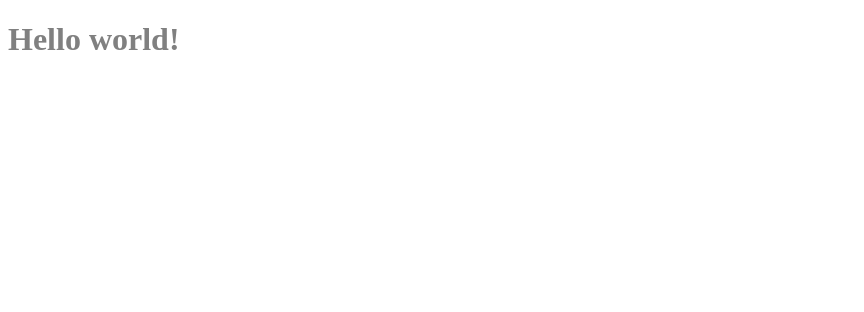
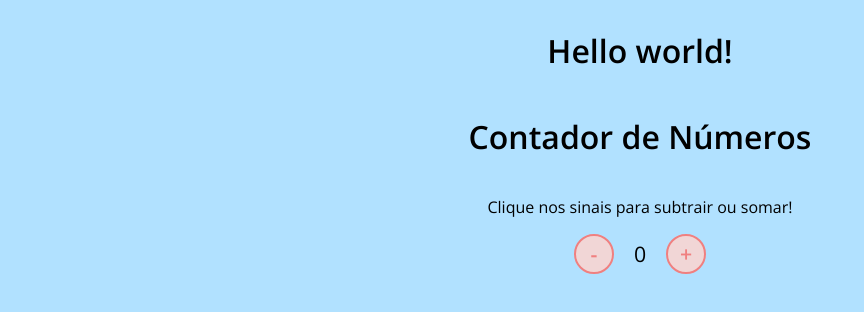
Before and after one commit to EderReisS/BootCamp-TechUnimed, a plain HTML site: page modulo03/introdducao_JS/dio/index.html in a window 1280 px wide. Shown: the whole page, without its empty margins (0-864 px from the left). Drawn offline with nearby package versions, Linux system fonts and the light colour scheme.

Commit message:
#modulo01

```diff
--- a/modulo03/introdducao_JS/dio/assets/css/styles.css
+++ b/modulo03/introdducao_JS/dio/assets/css/styles.css
@@ -1,3 +1,40 @@
-body{
-    color: grey;
+@import url('https://fonts.googleapis.com/css2?family=Open+Sans:wght@300;600&display=swap');
+
+* {
+    font-family: 'Open Sans', sans-serif;
 }
+
+body {
+    display: flex;
+    align-items: center;
+    justify-content: center;
+    flex-direction: column;
+    background-color: rgb(177, 225, 255);
+}
+
+button {
+    height: 40px;
+    width: 40px;
+    border-radius: 50%;
+    border: 2px solid lightcoral;
+    background-color: rgb(241, 214, 214);
+    color: lightcoral;
+    font-size: 16pt;
+    font-weight: 600;
+    text-align: center;
+}
+
+#counter {
+    display: flex;
+}
+
+#currentNumber {
+    display: flex;
+    align-items: center;
+    margin: 0 20px;
+    font-size: 16pt;
+}
+
+.negative {
+    color: red;
+}
--- a/modulo03/introdducao_JS/dio/assets/js/script.js
+++ b/modulo03/introdducao_JS/dio/assets/js/script.js
@@ -0,0 +1,32 @@
+console.log("Hello World!")
+let currentNumberWrapper = document.getElementById("currentNumber")
+const INCREMENT = document.getElementById("increment")
+const DECREMENT = document.getElementById("decrement")
+let count = 0
+
+
+INCREMENT.addEventListener("click",
+    function increment() {
+        count++;
+        if (count <= 10){
+            currentNumberWrapper.innerHTML = count;
+        }
+
+        if (count >= 0){
+            currentNumberWrapper.classList.remove("negative")
+        }
+    }
+)
+
+DECREMENT.addEventListener("click",
+    function decrement() {
+        count--;
+        if (count >= -10) {
+            currentNumberWrapper.innerHTML = count;
+        }
+
+        if (count < 0){
+            currentNumberWrapper.classList.add("negative")
+        }
+    }
+)
--- a/modulo03/introdducao_JS/dio/index.html
+++ b/modulo03/introdducao_JS/dio/index.html
@@ -5,10 +5,17 @@
     <meta http-equiv="X-UA-Compatible" content="IE=edge">
     <meta name="viewport" content="width=device-width, initial-scale=1.0">
     <link rel="stylesheet" href="assets/css/styles.css"/>
-    <script src="assets/js/script.js"></script>
-    <title>DIO JS</title>
+    <title>Contador</title>
 </head>
 <body>
     <h1>Hello world!</h1>
+    <h1>Contador de Números</h1>
+    <p>Clique nos sinais para subtrair ou somar!</p>
+    <div id="counter">
+        <button name="subtrair" id="decrement">-</button>
+        <span id="currentNumber">0</span>
+        <button name="adicionar" id="increment">+</button>
+    </div>
+    <script src="assets/js/script.js"></script>
 </body>
 </html>
```
